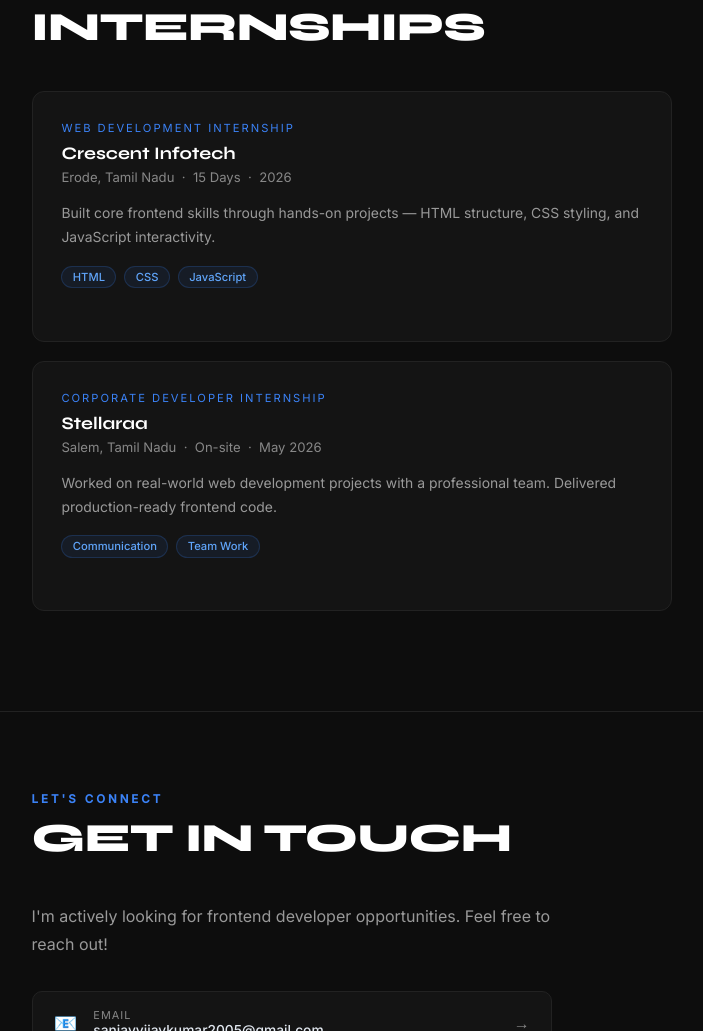
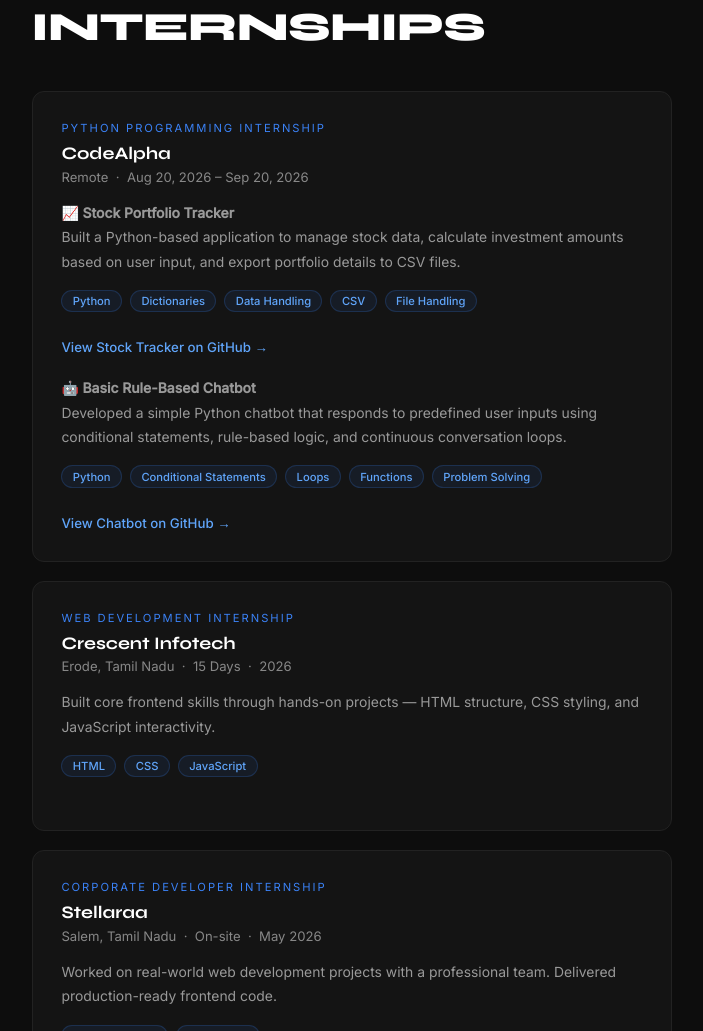
Before and after one commit to sanjay-vijaya/Sanjay-Vijayakumar-portfolio, a plain HTML site: page index.html in a window 1280 px wide. Shown: the part 2358-3389 px from the top of the page, without its empty margins (58-761 px from the left). Drawn offline with Linux system fonts and the light colour scheme.

Commit message:
Add internship details for Python and Chatbot projects
Added details for Python Programming and Rule-Based Chatbot internships, including descriptions, technologies used, and GitHub links.

```diff
--- a/index.html
+++ b/index.html
@@ -186,6 +186,54 @@
     <h2 class="section-title">Internships</h2>
 
     <div class="exp-card">
+  <div class="exp-tag">Python Programming Internship</div>
+
+  <div class="exp-company">CodeAlpha</div>
+
+  <div class="exp-meta">
+    Remote &nbsp;·&nbsp; Aug 20, 2026 – Sep 20, 2026
+  </div>
+
+  <!-- Stock Portfolio Tracker -->
+  <p class="exp-desc">
+    <strong>📈 Stock Portfolio Tracker</strong><br>
+    Built a Python-based application to manage stock data, calculate investment amounts based on user input, and export portfolio details to CSV files.
+  </p>
+
+  <div class="project-techs">
+    <span class="tech-badge">Python</span>
+    <span class="tech-badge">Dictionaries</span>
+    <span class="tech-badge">Data Handling</span>
+    <span class="tech-badge">CSV</span>
+    <span class="tech-badge">File Handling</span>
+  </div>
+
+  <a href="https://github.com/sanjay-vijaya/CodeAlpha_StockTracker" target="_blank" class="project-link">
+    View Stock Tracker on GitHub →
+  </a>
+
+
+  <!-- Basic Rule-Based Chatbot -->
+  <p class="exp-desc" style="margin-top: 20px;">
+    <strong>🤖 Basic Rule-Based Chatbot</strong><br>
+    Developed a simple Python chatbot that responds to predefined user inputs using conditional statements, rule-based logic, and continuous conversation loops.
+  </p>
+
+  <div class="project-techs">
+    <span class="tech-badge">Python</span>
+    <span class="tech-badge">Conditional Statements</span>
+    <span class="tech-badge">Loops</span>
+    <span class="tech-badge">Functions</span>
+    <span class="tech-badge">Problem Solving</span>
+  </div>
+
+  <a href="YOUR_CHATBOT_GITHUB_LINK" target="_blank" class="project-link">
+    View Chatbot on GitHub →
+  </a>
+
+</div>
+
+    <div class="exp-card">
       <div class="exp-tag">Web Development Internship</div>
       <div class="exp-company">Crescent Infotech</div>
       <div class="exp-meta">Erode, Tamil Nadu &nbsp;·&nbsp; 15 Days &nbsp;·&nbsp; 2026</div>
```
